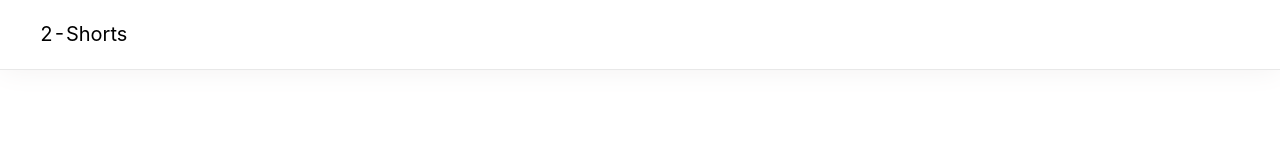
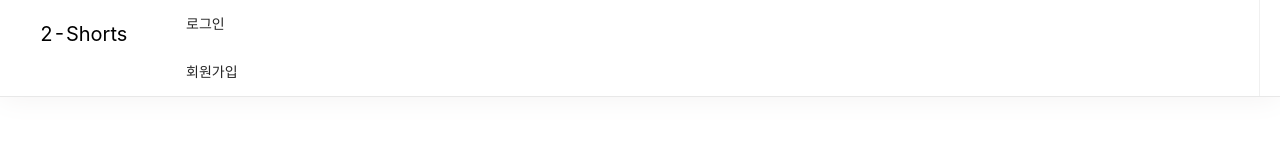
Before and after one commit to Back-Learning-Class/2-Shorts, a React (Create React App) app in the folder client/: page / in a window 1280 px wide. Shown: the top 160 px of the page. Built offline with nearby package versions, Linux system fonts and the light colour scheme.

Commit message:
Nav signupPage, LoginPage Linked

```diff
--- a/client/src/views/components/NavPage/NavPage.js
+++ b/client/src/views/components/NavPage/NavPage.js
@@ -1,5 +1,6 @@
 import React from "react";
 import { Drawer, Button } from "antd";
+import RightNav from "./Sections/RightNav";
 
 import "./Sections/Navbar.css";
 
@@ -14,6 +15,9 @@ function NavPage() {
           2-Shorts
         </a>
       </div>
+      <div className="menu_rigth">
+        <RightNav mode="horizontal" />
+      </div>
     </nav>
   );
 }
--- /dev/null
+++ b/client/src/views/components/NavPage/Sections/RightNav.js
@@ -0,0 +1,17 @@
+import React from "react";
+import { Menu } from "antd";
+
+function RightNav() {
+  return (
+    <Menu>
+      <Menu.Item key="login">
+        <a href="/login">로그인</a>
+      </Menu.Item>
+      <Menu.Item key="register">
+        <a href="/Signup">회원가입</a>
+      </Menu.Item>
+    </Menu>
+  );
+}
+
+export default RightNav;
```
